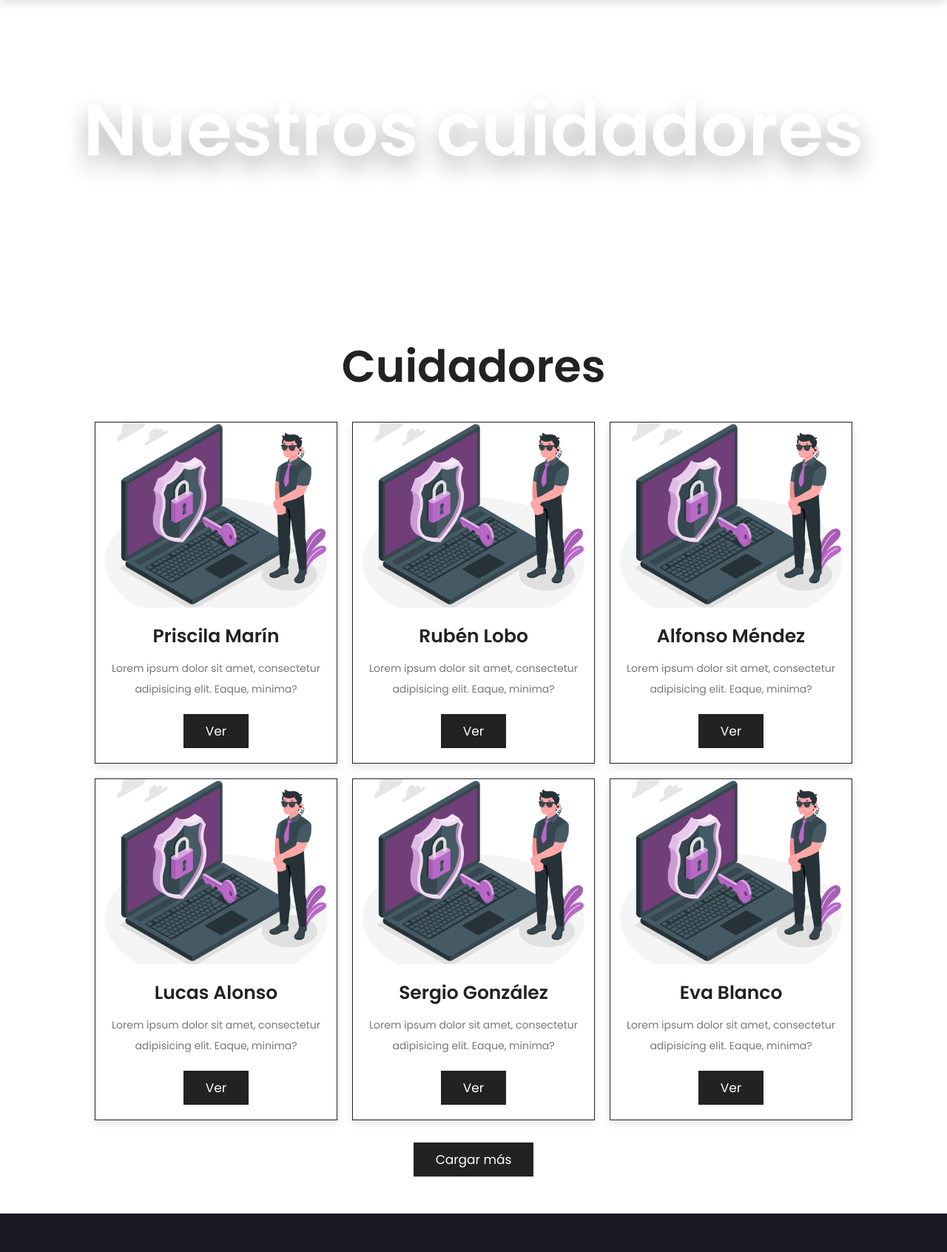
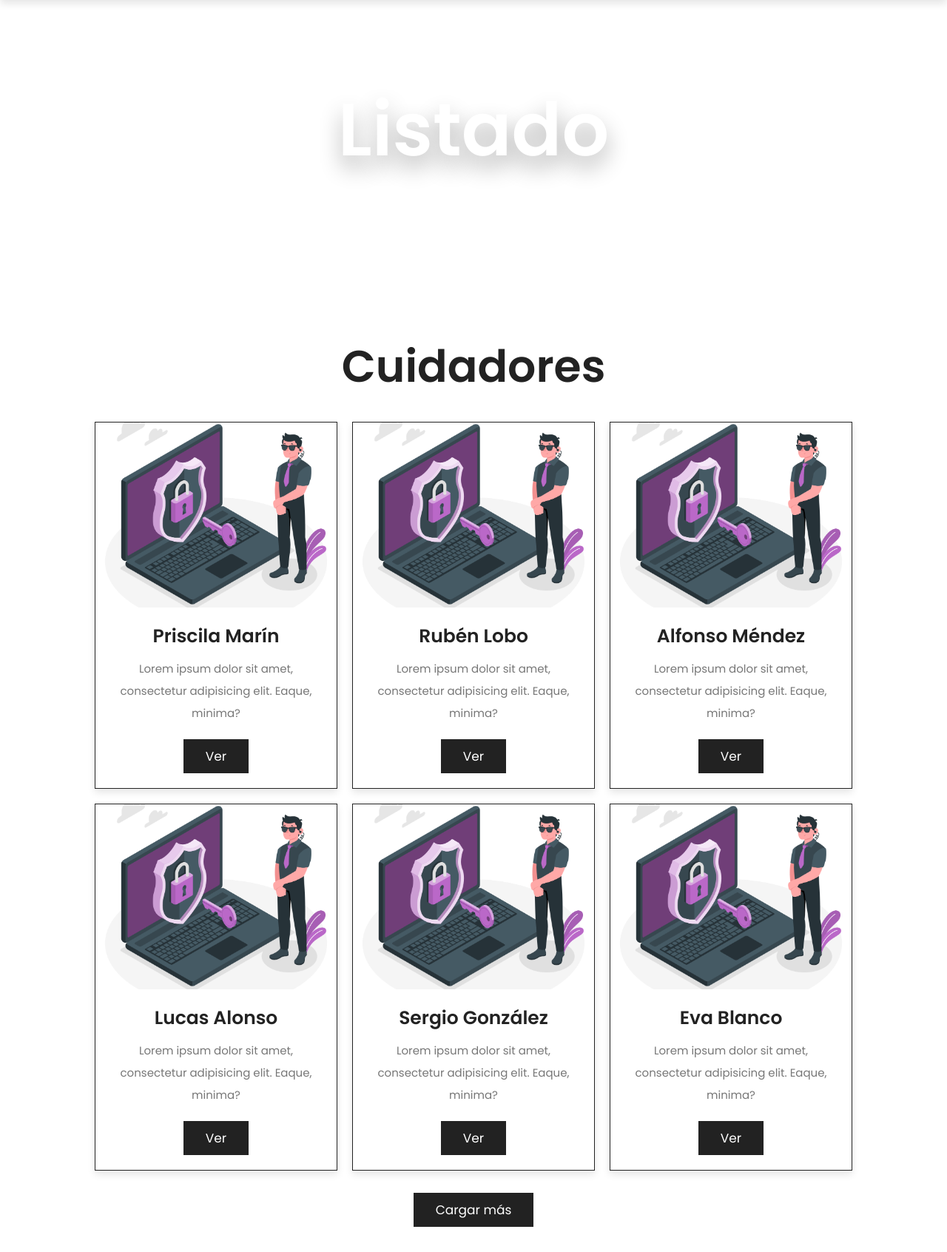
Before and after one commit to adriferro/caurhealth., a PHP site: page /templates/helpers.php in a window 1280 px wide. Shown: the part 78-1770 px from the top of the page at 74% size. Run offline with PHP 8.4, Linux system fonts and the light colour scheme.

Commit message:
Modificamos detalles minimos

```diff
--- a/styles/style.css
+++ b/styles/style.css
@@ -403,7 +403,7 @@ section{
 }
 
 .helpers .box-container .box .content p{
-    font-size: 1.4rem;
+    font-size: 1.5rem;
     color: var(--light-black);
     line-height: 2;
     padding: 1rem 0;
--- a/templates/helpers.php
+++ b/templates/helpers.php
@@ -26,7 +26,7 @@
 
 
     <div class="heading">
-        <h1>Nuestros cuidadores</h1>
+        <h1>Listado</h1>
     </div>
 
     <section class="helpers">
```
